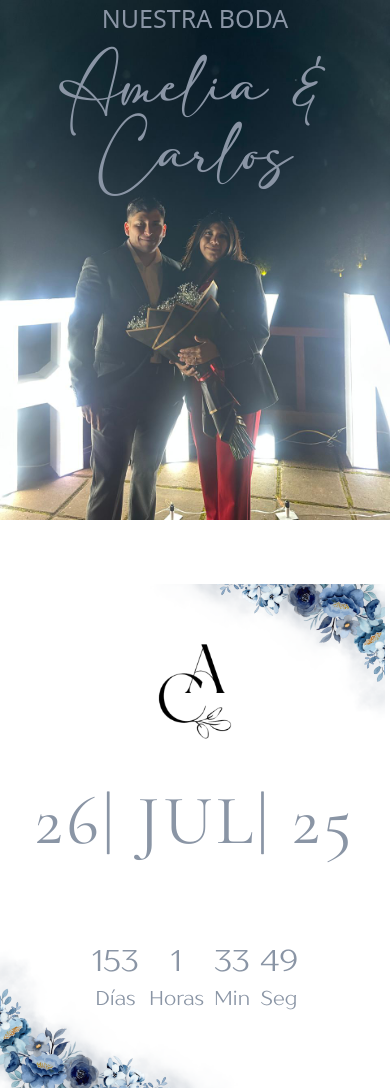
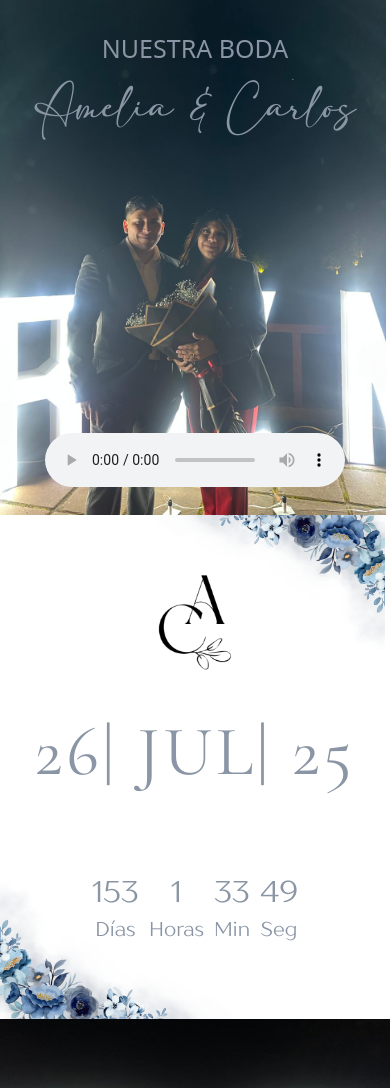
Before and after one commit to bet0gonzalez1995/invitacionBoda, a plain HTML site: page index3.html in a window 390 px wide. Shown: the top 1088 px of the page. Drawn offline with nearby package versions, Linux system fonts and the light colour scheme.

Commit message:
Update styles.css

```diff
--- a/assest/styles.css
+++ b/assest/styles.css
@@ -478,7 +478,7 @@ a {
 
 @media (max-width: 768px) {
     .img-inicial{
-        height: 584px;
+        height: 515px;
     }
     .img-inicial,
     .florestop,
@@ -487,6 +487,9 @@ a {
     .floresright,
     .floresMR {
         background-size: contain;
+    }
+    .reproductor{
+        margin-top: 300px;
     }
 
     .floresleft {
@@ -508,12 +511,13 @@ a {
     }
 
     .txtNovios {
-        font-size: 45px;
+        font-size: 30px;
     }
 
     .txtBoda {
         font-size: 25px;
         margin-bottom: 20px;
+        margin-top: 30px;
     }
 
     .tiempo {
@@ -665,9 +669,3 @@ a {
     }
 
 }
-
-@media only screen and (min-width: 1200px) {
-    .img-inicial{
-        height: 1930px;
-    }
-}
```
